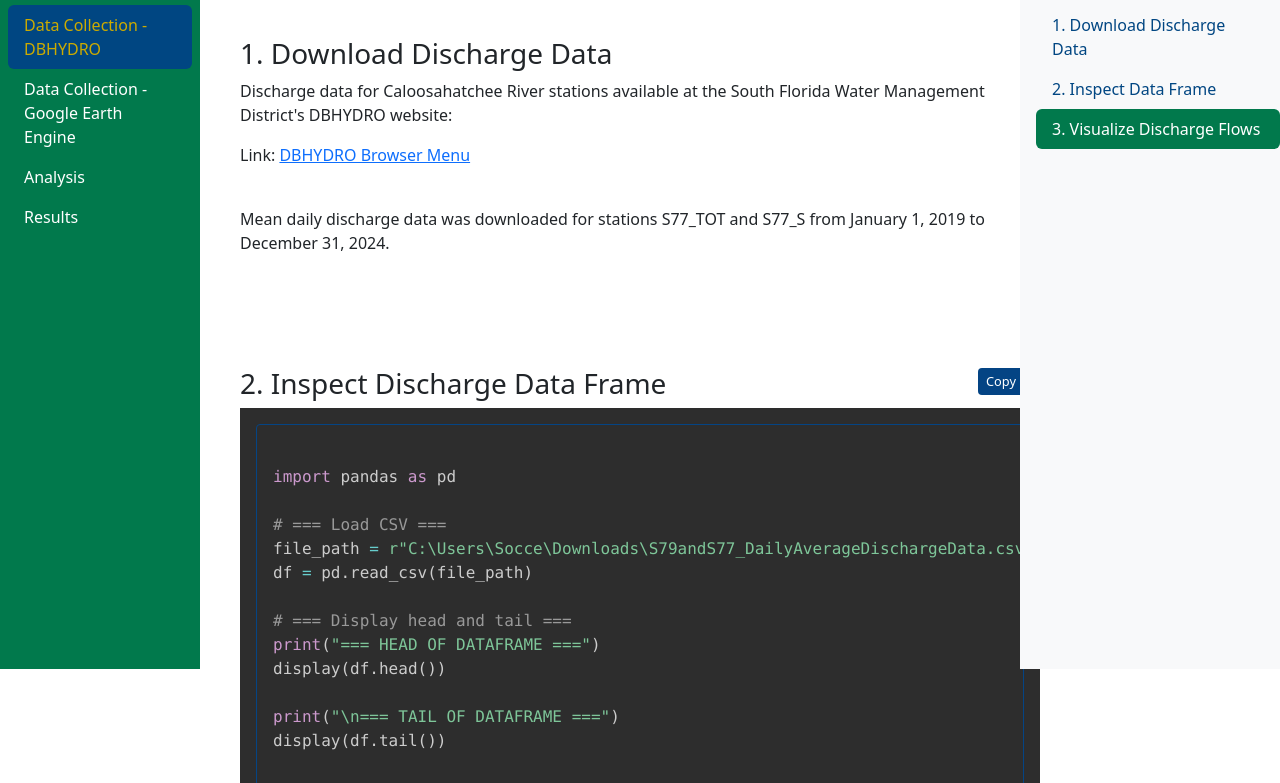
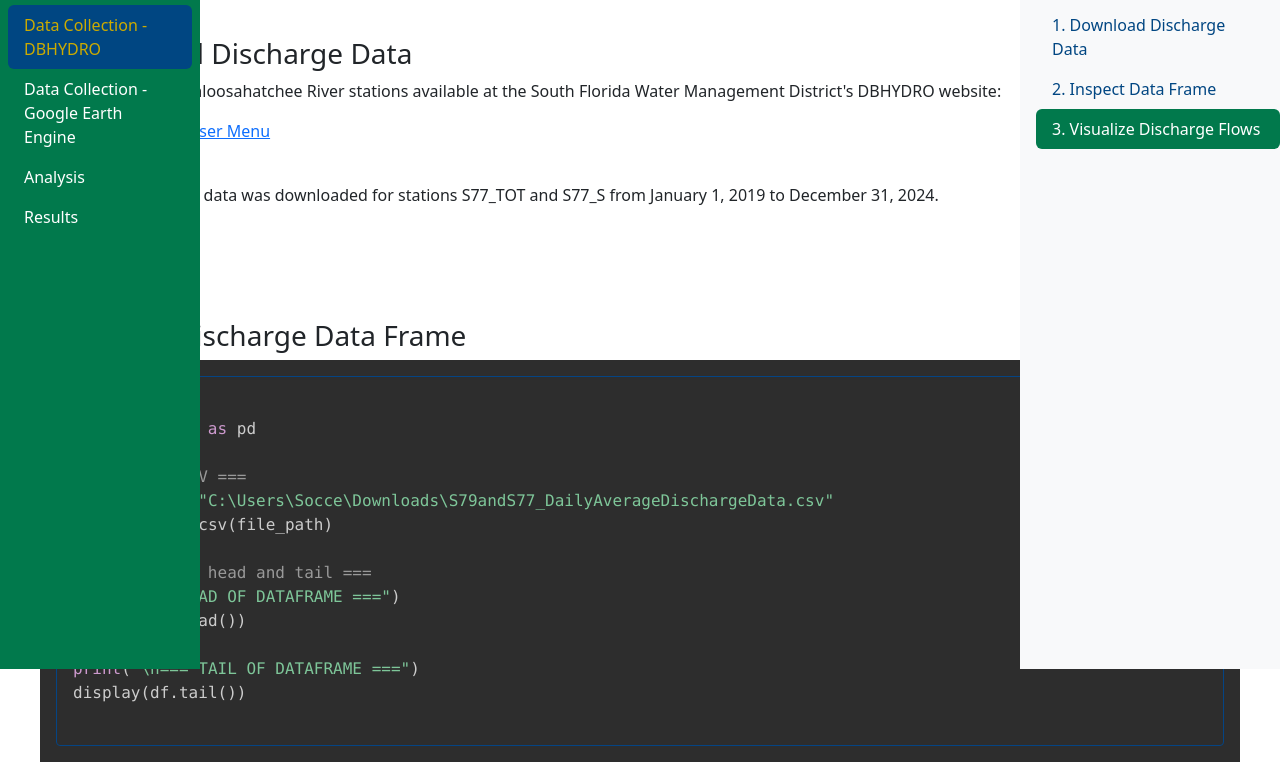
Before and after one commit to hewittns01/CRHAB, a plain HTML site: page data.html in a window 1280 px wide. Shown: the part 131-914 px from the top of the page. Drawn offline with nearby package versions, Linux system fonts and the light colour scheme.

Commit message:
BiggerMainBodies

```diff
--- a/data.html
+++ b/data.html
@@ -52,7 +52,7 @@
     .main-content {
       margin-left: auto;
       margin-right: auto;
-      width: 800px;         /* Set your desired width */
+      width: 1200px;         /* Set your desired width */
       padding-top: 4rem;
     }
     pre code {
```
Also changed, not shown: gee.html (+1 -1 lines), index.html (+1 -1 lines).
